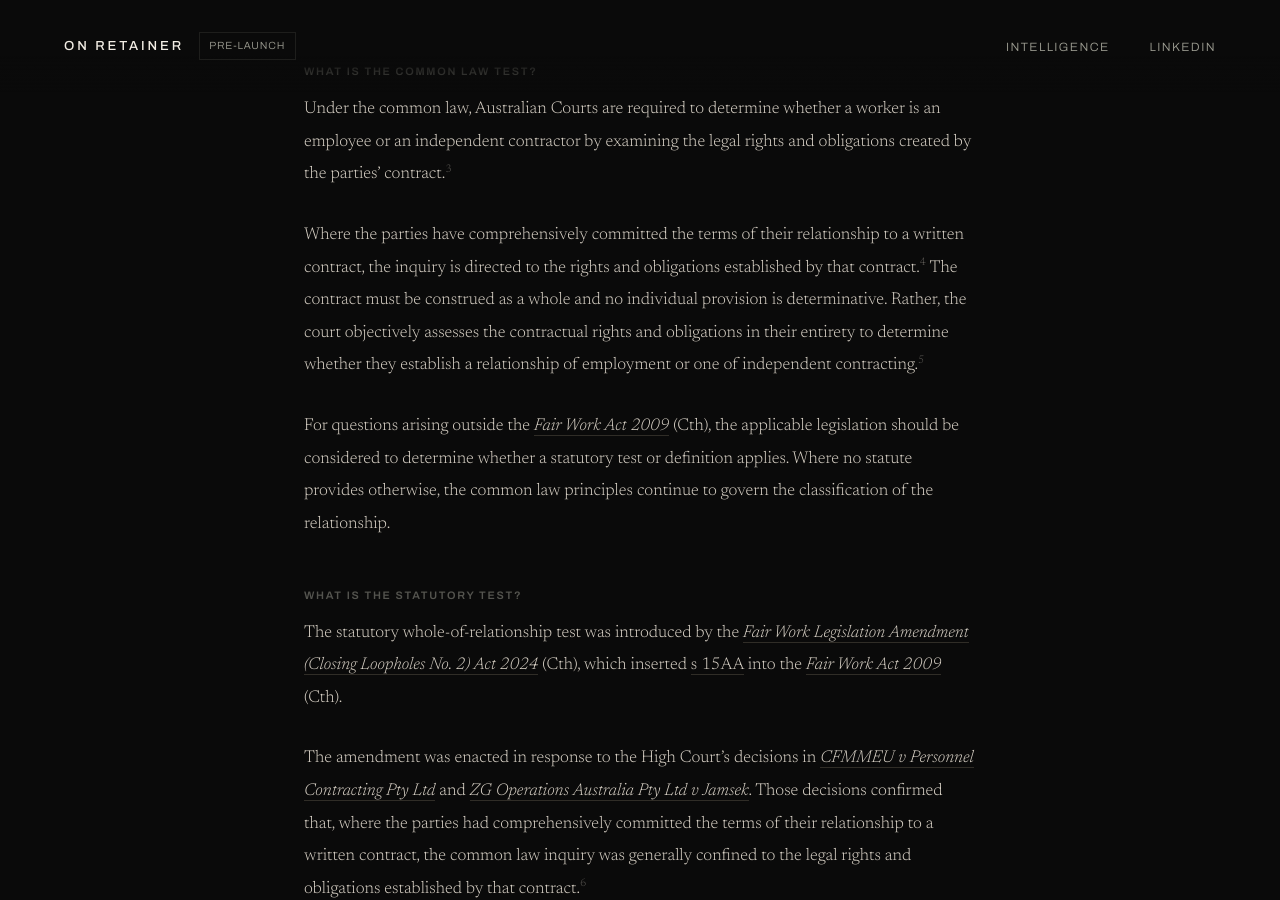
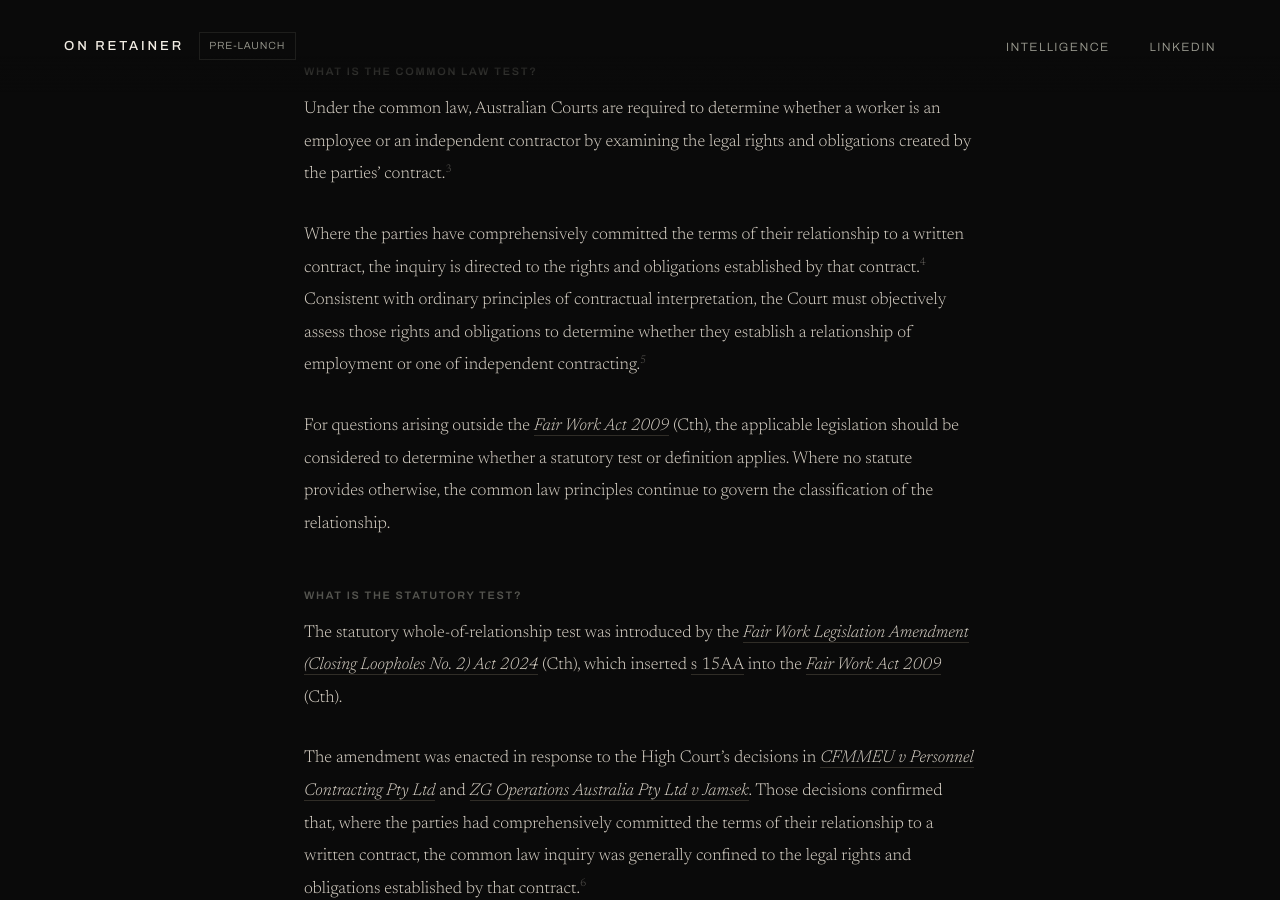
Before and after one commit to Syn-axe/solid-guacamole, a Jekyll site: the page built from _articles/independent-contractor-vs-employee.md, in a window 1280 px wide and 900 px high, scrolled down 2681 px. Built offline with Jekyll 4.4.1, drawn with Linux system fonts in a browser that asks for light colours.

Commit message:
Update independent-contractor-vs-employee.md

```diff
--- a/_articles/independent-contractor-vs-employee.md
+++ b/_articles/independent-contractor-vs-employee.md
@@ -48,7 +48,7 @@
 
 Under the common law, Australian Courts are required to determine whether a worker is an employee or an independent contractor by examining the legal rights and obligations created by the parties' contract.[^3]
 
-Where the parties have comprehensively committed the terms of their relationship to a written contract, the inquiry is directed to the rights and obligations established by that contract.[^4] The contract must be construed as a whole and no individual provision is determinative. Rather, the court objectively assesses the contractual rights and obligations in their entirety to determine whether they establish a relationship of employment or one of independent contracting.[^5]
+Where the parties have comprehensively committed the terms of their relationship to a written contract, the inquiry is directed to the rights and obligations established by that contract.[^4] Consistent with ordinary principles of contractual interpretation, the Court must objectively assess those rights and obligations to determine whether they establish a relationship of employment or one of independent contracting.[^5]
 
 For questions arising outside the [*Fair Work Act 2009*](https://www.austlii.edu.au/cgi-bin/viewdb/au/legis/cth/consol_act/fwa2009114/) (Cth), the applicable legislation should be considered to determine whether a statutory test or definition applies. Where no statute provides otherwise, the common law principles continue to govern the classification of the relationship.
 
```
